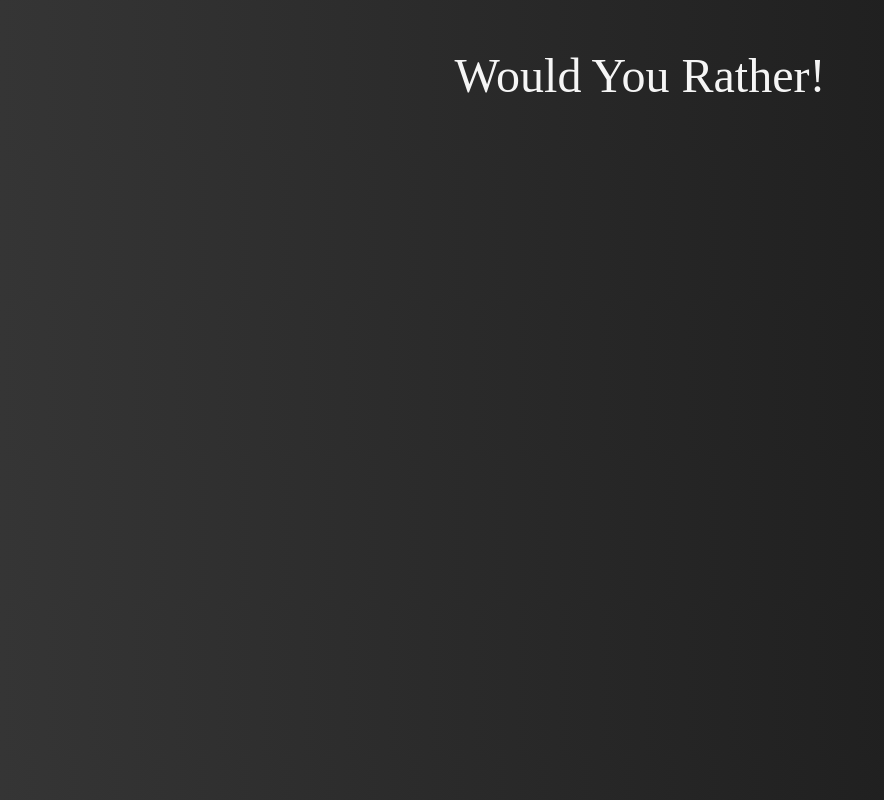
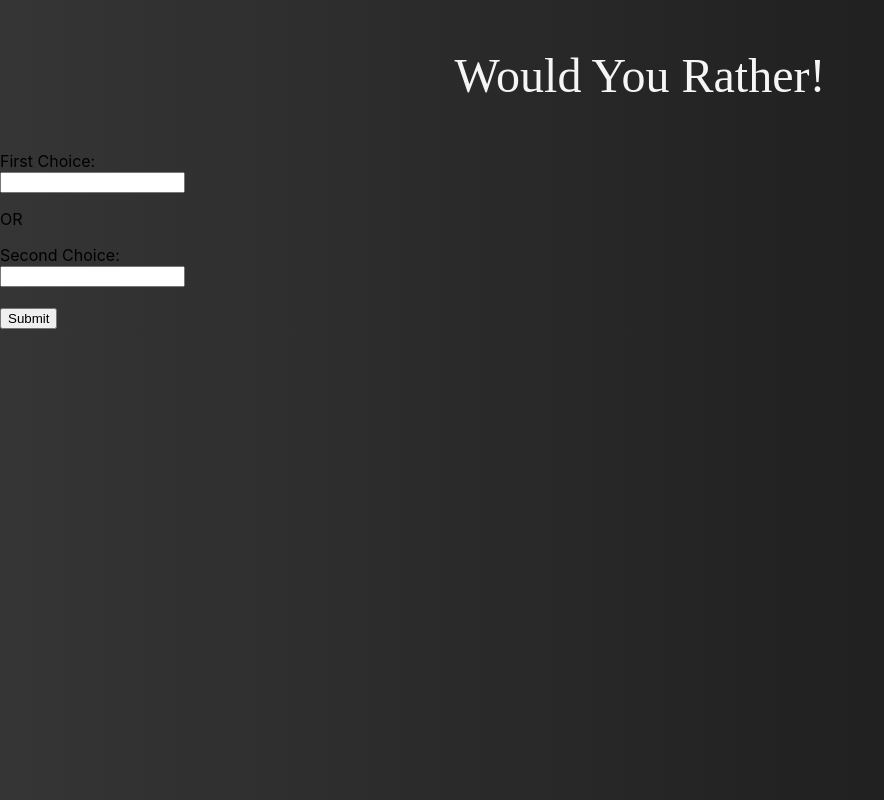
Before and after one commit to Jupi2051/would-you-rather, a React (Create React App) app: page / in a window 1280 px wide. Shown: the whole page, without its empty margins (0-884 px from the left). Built offline with nearby package versions, Linux system fonts and the light colour scheme.

Commit message:
Set up basic Components

```diff
--- a/src/App.js
+++ b/src/App.js
@@ -1,9 +1,14 @@
 import './App.css';
+import NewQuestion from './Components/NewQuestion';
+import Question from './Components/Question';
+import QuestionsList from './Components/QuestionsList';
 
-function App() {
+function App()
+{
   return (
     <div>
         <p className="MainTitle">Would You Rather!</p>
+        <NewQuestion />
     </div>
   );
 }
--- /dev/null
+++ b/src/Components/NewQuestion.js
@@ -0,0 +1,22 @@
+import React, { Component } from "react";
+
+class NewQuestion extends Component
+{
+    render()
+    {
+        return(
+            <div>
+                <form>
+                    <label for="firstchoice">First Choice:</label><br/>
+                    <input type="text" id ="firstchoice"></input><br/>
+                    <p>OR</p>
+                    <label for="secondchoice">Second Choice:</label><br/>
+                    <input type="text" id ="firstchoice"></input><br/><br/>
+                    <button>Submit</button>
+                </form>
+            </div>
+        );
+    }
+}
+
+export default NewQuestion;
--- /dev/null
+++ b/src/Components/Question.js
@@ -0,0 +1,15 @@
+import React, { Component } from "react";
+
+class Question extends Component
+{
+    render()
+    {
+        return(
+            <div>
+                Answerable Question
+            </div>
+        );
+    }
+}
+
+export default Question;
--- /dev/null
+++ b/src/Components/QuestionsList.js
@@ -0,0 +1,17 @@
+import React, { Component } from "react";
+import SelectableQuestionItem from "./SelectableQuestionItem";
+
+class QuestionsList extends Component
+{
+    render()
+    {
+        return(
+            <div>
+                <SelectableQuestionItem />
+                <SelectableQuestionItem />
+            </div>
+        );
+    }
+}
+
+export default QuestionsList;
--- /dev/null
+++ b/src/Components/SelectableQuestionItem.js
@@ -0,0 +1,15 @@
+import React, { Component } from "react";
+
+class SelectableQuestionItem extends Component
+{
+    render()
+    {
+        return(
+            <div>
+                Single Question to be picked!
+            </div>
+        );
+    }
+}
+
+export default SelectableQuestionItem;
```
Also changed, not shown: src/App.css (line endings or trailing spaces).
